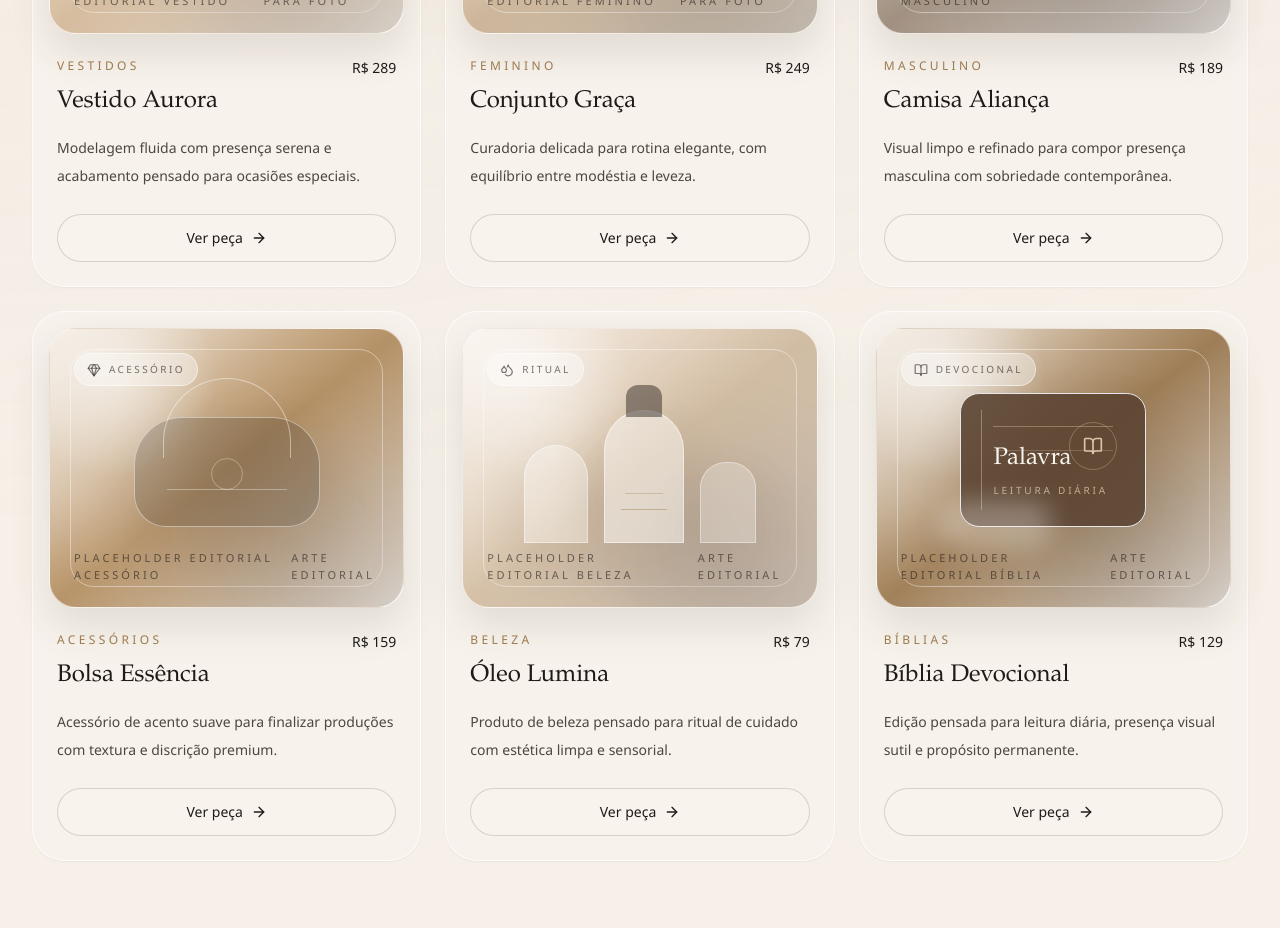
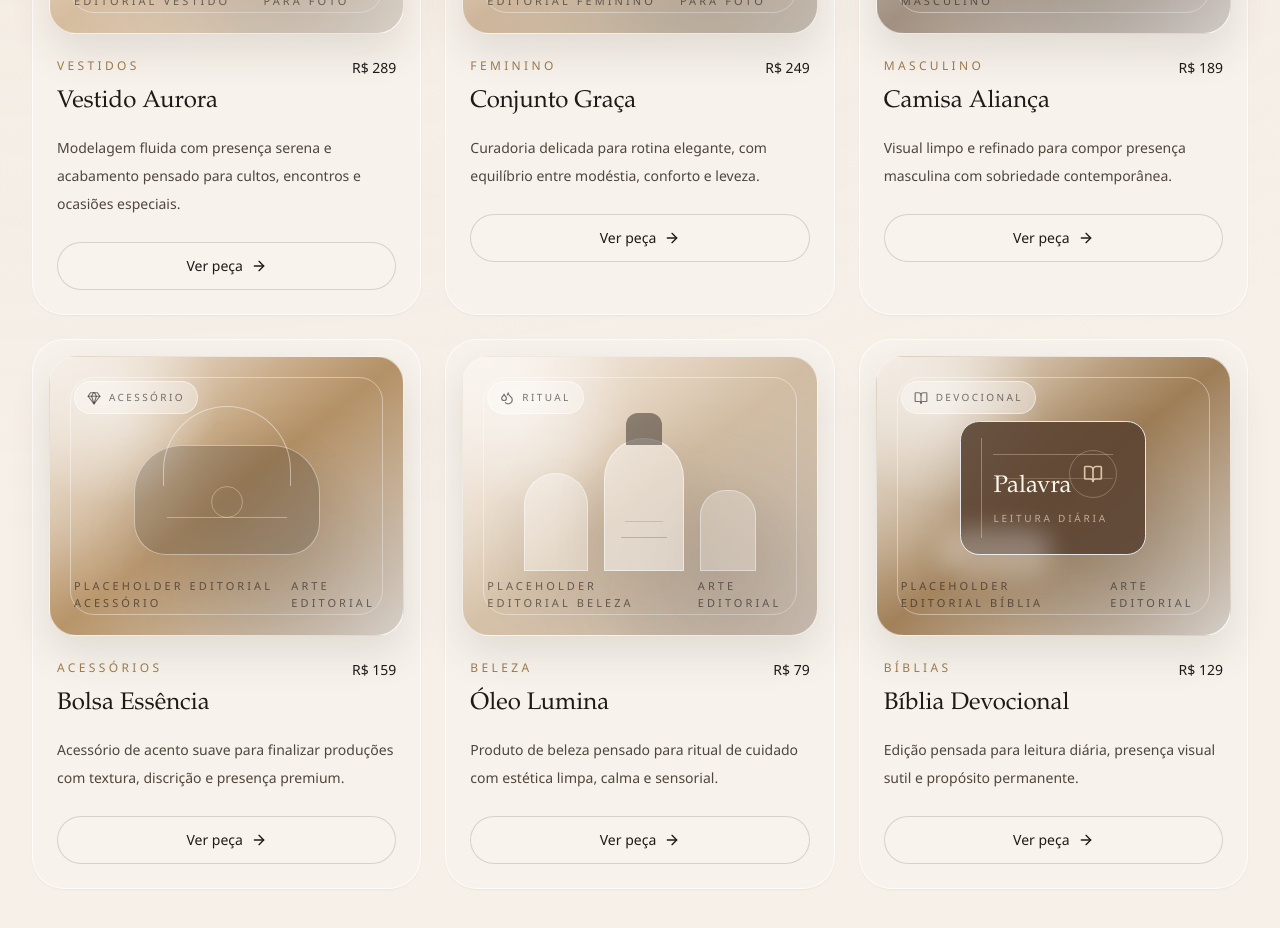
Before and after one commit to Juniorsilva-tech/Princessmel-boutique, a Next.js app: page / in a window 1280 px wide. Shown: the part 2840-3768 px from the top of the page. Built offline with nearby package versions, Linux system fonts and the light colour scheme.

Commit message:
Add commercial badges to products

```diff
--- a/src/data/products.ts
+++ b/src/data/products.ts
@@ -6,18 +6,20 @@ export const products: Product[] = [
     name: "Vestido Aurora",
     category: "Vestidos",
     price: "R$ 289",
-    description: "Modelagem fluida com presença serena e acabamento pensado para ocasiões especiais.",
+    description: "Modelagem fluida com presença serena e acabamento pensado para cultos, encontros e ocasiões especiais.",
     palette: "from-[#ede0cd] via-[#d8bea0] to-[#f8f0e6]",
     note: "Placeholder editorial vestido",
+    badge: "Novo",
   },
   {
     id: "conjunto-graca",
     name: "Conjunto Graça",
     category: "Feminino",
     price: "R$ 249",
-    description: "Curadoria delicada para rotina elegante, com equilíbrio entre modéstia e leveza.",
+    description: "Curadoria delicada para rotina elegante, com equilíbrio entre modéstia, conforto e leveza.",
     palette: "from-[#f3ebe2] via-[#cfb79b] to-[#ded5c8]",
     note: "Placeholder editorial feminino",
+    badge: "Mais vendido",
   },
   {
     id: "camisa-alianca",
@@ -27,24 +29,27 @@ export const products: Product[] = [
     description: "Visual limpo e refinado para compor presença masculina com sobriedade contemporânea.",
     palette: "from-[#dad1c6] via-[#a29181] to-[#f0ebe5]",
     note: "Placeholder editorial masculino",
+    badge: "Curadoria",
   },
   {
     id: "bolsa-essencia",
     name: "Bolsa Essência",
     category: "Acessórios",
     price: "R$ 159",
-    description: "Acessório de acento suave para finalizar produções com textura e discrição premium.",
+    description: "Acessório de acento suave para finalizar produções com textura, discrição e presença premium.",
     palette: "from-[#f0e5d8] via-[#b99569] to-[#f8f1e9]",
     note: "Placeholder editorial acessório",
+    badge: "Exclusivo",
   },
   {
     id: "oleo-lumina",
     name: "Óleo Lumina",
     category: "Beleza",
     price: "R$ 79",
-    description: "Produto de beleza pensado para ritual de cuidado com estética limpa e sensorial.",
+    description: "Produto de beleza pensado para ritual de cuidado com estética limpa, calma e sensorial.",
     palette: "from-[#f8eee5] via-[#d7c2a8] to-[#e2d4c6]",
     note: "Placeholder editorial beleza",
+    badge: "Curadoria",
   },
   {
     id: "biblia-devocional",
@@ -54,5 +59,6 @@ export const products: Product[] = [
     description: "Edição pensada para leitura diária, presença visual sutil e propósito permanente.",
     palette: "from-[#eee2d3] via-[#a28159] to-[#f7f0e8]",
     note: "Placeholder editorial bíblia",
+    badge: "Exclusivo",
   },
 ];
```
